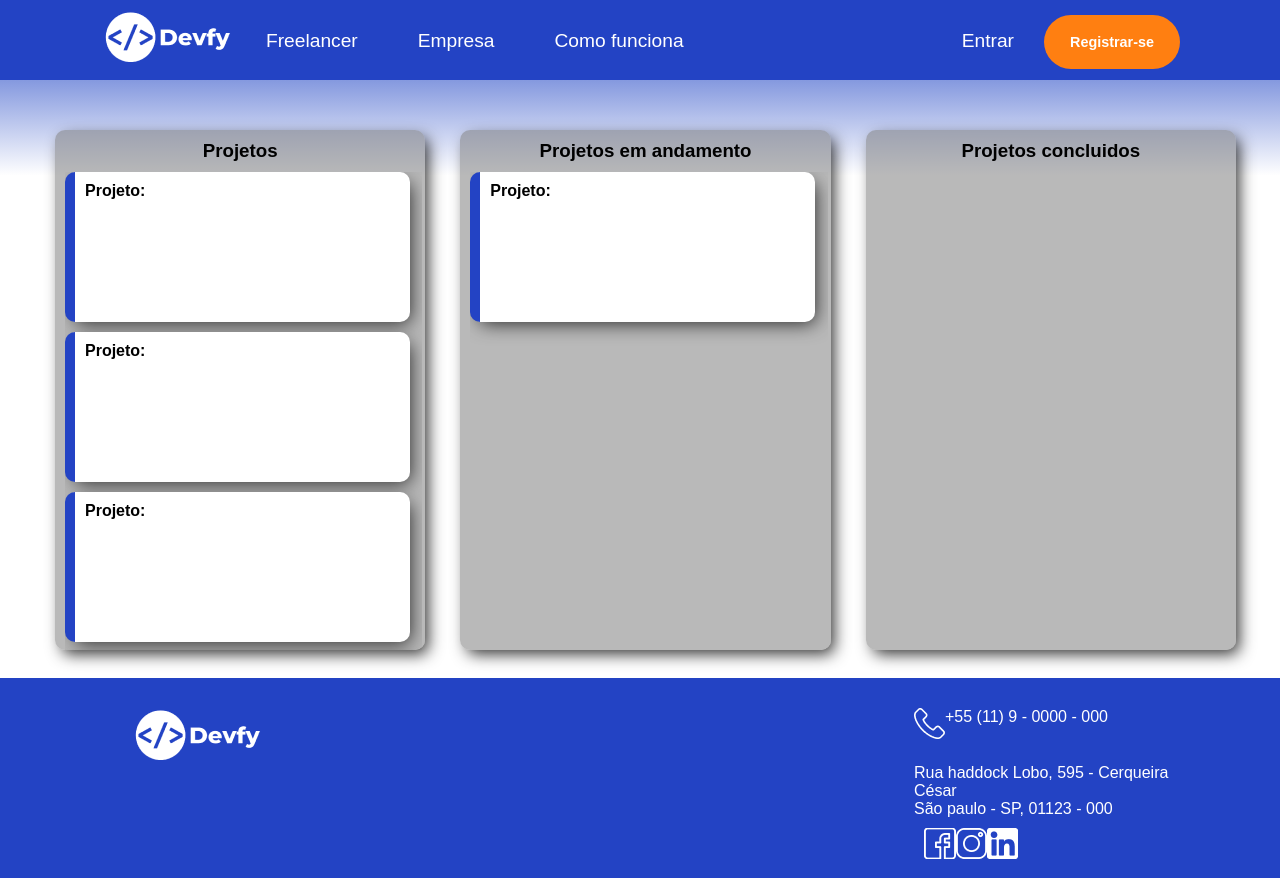
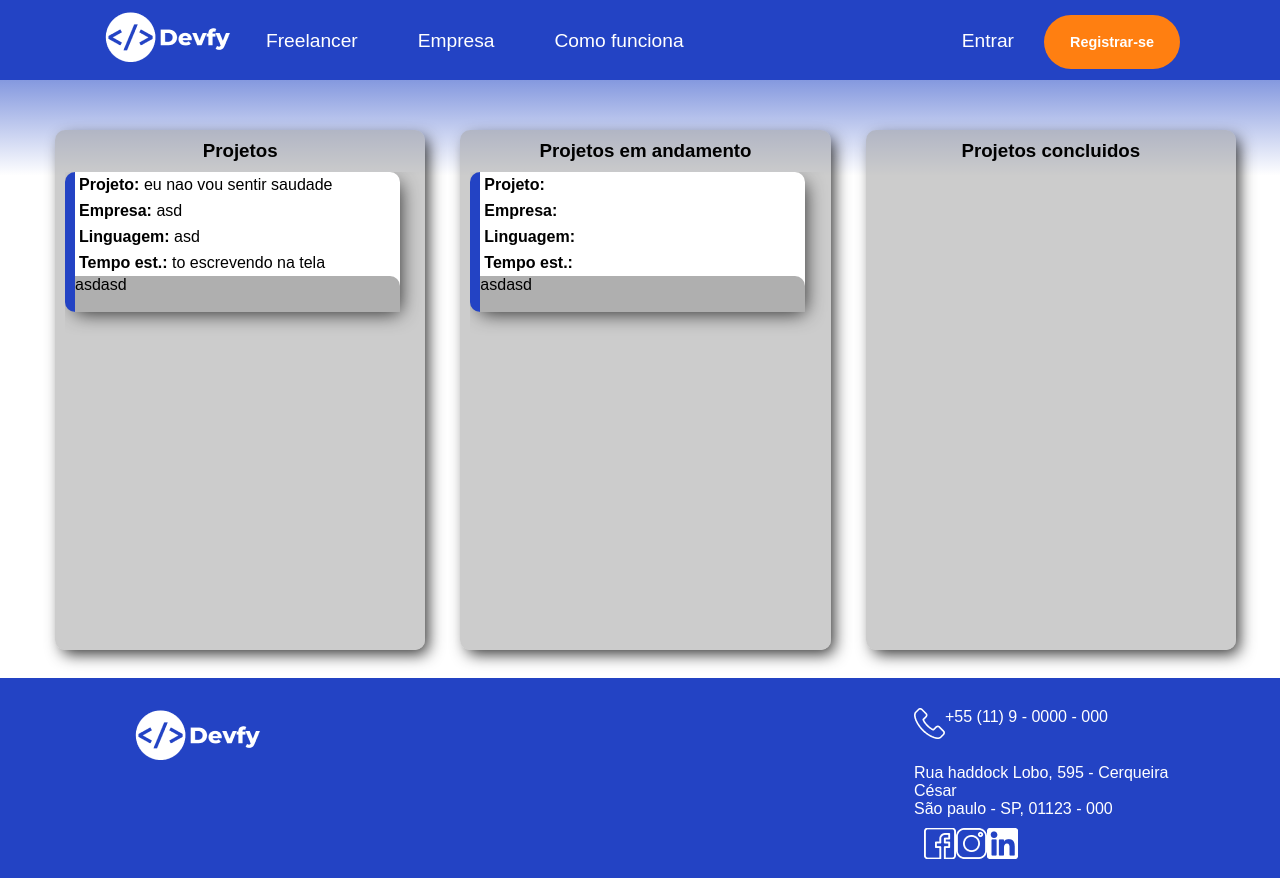
Before and after one commit to Natanista/devfy, a React (Create React App) app in the folder front-end/: page / in a window 1280 px wide. Built offline with nearby package versions, Linux system fonts and the light colour scheme.

Commit message:
mais avanços na dashboard

```diff
--- a/front-end/src/components/Card.jsx
+++ b/front-end/src/components/Card.jsx
@@ -4,7 +4,26 @@ import '../html/css/dashboard.css'
 function Card(props) {
   return (
     <div class="div_card_projetos">
-        <b>Projeto:</b>
+          <p>
+            <strong>Projeto: </strong>{props.projeto}
+          </p>
+
+          <p>
+            <strong>Empresa: </strong>{props.empresa}
+          </p>
+
+          <p>
+            <strong>Linguagem: </strong>{props.linguagem}
+          </p>
+
+          <p>
+            <strong>Tempo est.: </strong>{props.tempoEst}
+          </p>
+
+    <div class="div_card_button">
+      asdasd
+    </div>
+
     </div>
     );
 }
--- a/front-end/src/components/QuadradoCinzaDaDashboard.jsx
+++ b/front-end/src/components/QuadradoCinzaDaDashboard.jsx
@@ -7,14 +7,9 @@ function QuadradoCinzaDaDashboard() {
     <div class="div_fundo">
       <div class="div_cinza">
           <h3>Projetos</h3>
-
           <div class="div_fundo_card">
-            <Card/>
-            <Card/>
-            <Card/>
-            <Card/>
+            <Card  projeto="eu nao vou sentir saudade" empresa="asd" linguagem="asd" tempoEst="to escrevendo na tela"/>
           </div>
-
       </div>
       <div class="div_cinza">
         <h3>Projetos em andamento</h3>
--- a/front-end/src/html/css/dashboard.css
+++ b/front-end/src/html/css/dashboard.css
@@ -11,7 +11,7 @@
     width: 30%;
     height:500px;
     border-radius: 10px;
-    background-color: rgba(128, 128, 128, 0.549);
+    background-color: rgba(163, 162, 162, 0.549);
     text-align: center;
     padding: 10px;
     -webkit-box-shadow: 5px 6px 16px -2px rgba(0,0,0,0.82);
@@ -26,7 +26,7 @@
 }
 
 .div_card_projetos{
-    padding:10px 0px 0px 10px;
+    padding:10px 0px -2.1px 3px;
     background-color: rgb(255, 255, 255);
     border-left: 10px solid #2343C4;
     border-radius: 10px;
@@ -36,10 +36,29 @@
     box-shadow: 5px 6px 19px -5px rgba(0,0,0,0.82);
     margin-bottom:10px;
     text-align: left;
+    transition: 0.4s;
 }
+
+.div_card_projetos p{
+    padding: 4px;
+}
+
 
 .div_card_projetos:hover{
     width: 93%;
     height: 146px;
-    transition: 0.2s;
+    transition: 0.4s;
 }
+
+.div_card_button{
+    border-top-right-radius: 10px;
+    background-color: rgb(175, 175, 175);
+    height: 36px;
+    width: 100%;
+    transition: 0.4s;
+}
+
+.div_card_button:hover{
+    height: 37px;
+    transition: 0.4s;
+}
--- a/front-end/src/pages/Dashboard.jsx
+++ b/front-end/src/pages/Dashboard.jsx
@@ -9,8 +9,6 @@ function Dashboard(){
 <div>
     <div>
         <Menu/>
-
-
     </div>
 
     <div>
```
Also changed, not shown: 1 other file (tests, documents, lock files or other folders).
